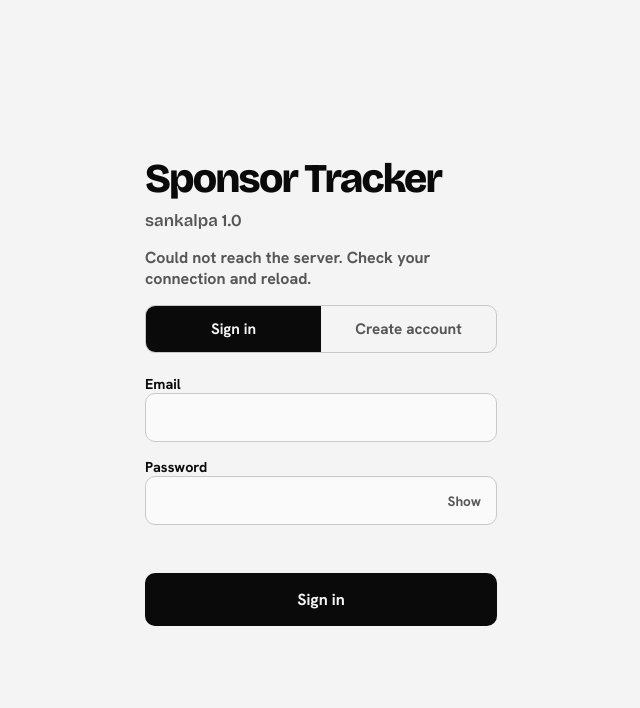
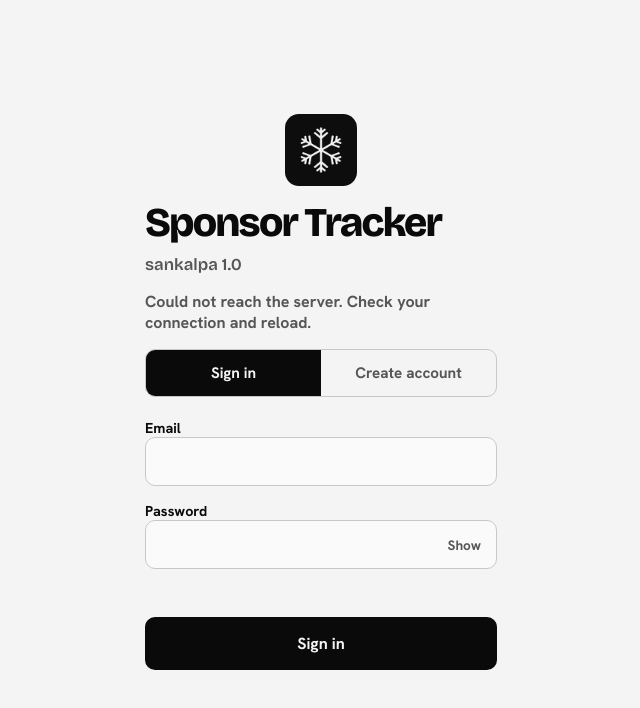
Before and after one commit to sleepy-q/sponsor-tracker, a website: page index.html in a window 1280 px wide. Shown: the whole page, without its empty margins (319-959 px from the left). Drawn offline with nearby package versions, Linux system fonts and the light colour scheme; no server answers.

Commit message:
add favicon

```diff
--- a/index.html
+++ b/index.html
@@ -3,6 +3,7 @@
 <head>
   <meta charset="UTF-8">
   <meta name="viewport" content="width=device-width, initial-scale=1, viewport-fit=cover">
+  <link rel="icon" type="image/png" sizes="32x32" href="/icons/favicon-32.png">
   <meta name="robots" content="noindex">
   <meta name="theme-color" content="#f4f4f4" media="(prefers-color-scheme: light)">
   <meta name="theme-color" content="#0d0d0d" media="(prefers-color-scheme: dark)">
@@ -39,10 +40,17 @@
     .enter:active{transform:scale(.98);opacity:.9}.enter:disabled{opacity:.55;cursor:wait}
     body.leaving{animation:fadeOut .32s ease-out forwards}@keyframes fadeOut{to{opacity:0;transform:translateY(-4px)}}
     @media(prefers-reduced-motion:reduce){body.leaving{animation-duration:.01ms}}
+    .gate-logo{
+  display:block;
+  width:72px;height:72px;
+  margin:0 auto 1rem;
+  border-radius:14px;
+}
   </style>
 </head>
 <body>
-  <main class="gate-inner">
+ <main class="gate-inner">
+    <img class="gate-logo" src="/icons/icon-192.png" alt="" width="72" height="72">
     <h1>Sponsor Tracker</h1>
     <p class="tagline">sankalpa 1.0</p>
     <p class="checking" id="checking" role="status">Checking sign-in…</p>
```
Also changed, not shown: app.html (+1 -0 lines), icons/favicon-32.png (added), icons/icon-192.png (added).
